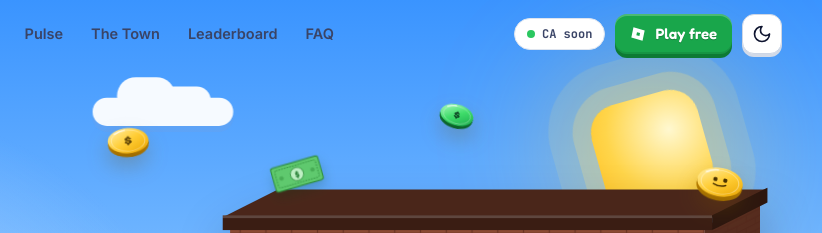
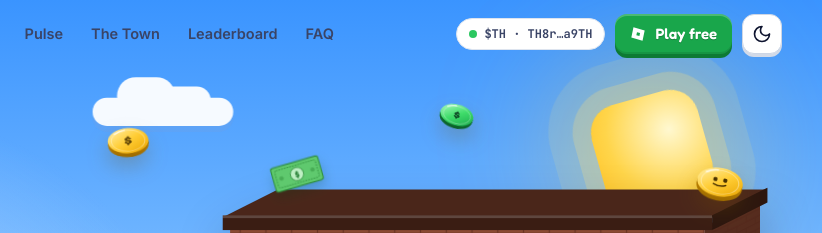
Before and after one commit to dodo1653/rbxfun, a plain HTML site: page index.html in a window 1280 px wide. Shown: the top 233 px of the page, 458-1280 px from the left. Drawn offline with Linux system fonts and the light colour scheme.

Commit message:
Header: the official $TH contract address, copy on click

```diff
--- a/index.html
+++ b/index.html
@@ -53,7 +53,7 @@
         <a href="#faq">FAQ</a>
       </nav>
       <div class="header-actions">
-        <span class="live-pill" title="Contract address coming soon"><i></i> CA soon</span>
+        <button class="live-pill" type="button" data-ca="TH8rWNCVrtcFjfr2D7cC1RdHUBzxmmYbLoLGCs2a9TH" title="Copy the $TH contract address" style="cursor:pointer"><i></i> <span>$TH · TH8r…a9TH</span></button>
         <a class="btn btn-primary btn-sm" href="https://www.roblox.com/games/121901103139963/Trench-Haven" target="_blank" rel="noopener">
           <svg viewBox="0 0 24 24" width="16" height="16" aria-hidden="true"><path fill="currentColor" d="M5.2 2 2 17.2 18.8 22 22 6.8Zm8.9 13-4.6-1 1-4.6 4.6 1Z"/></svg>
           Play free
```
